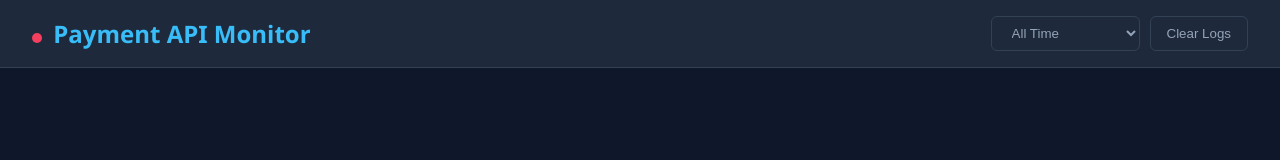
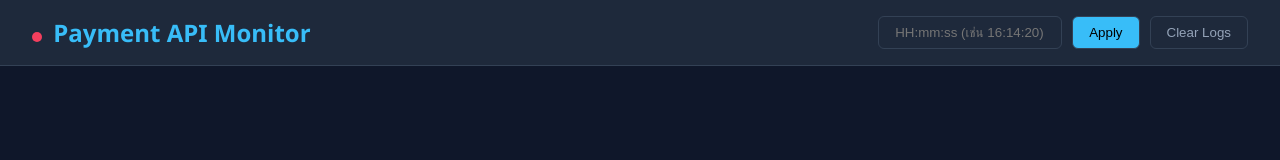
Before and after one commit to Moon-dev06/payment-api-monitor, a website: page public/index.html in a window 1280 px wide. Drawn offline with Linux system fonts and the light colour scheme; no server answers.

Commit message:
Fillter-timefillter

```diff
--- a/public/index.html
+++ b/public/index.html
@@ -30,10 +30,13 @@
         /* --- [NEW] Loading CSS --- */
         #loading-overlay {
             position: fixed;
-            top: 0; left: 0;
-            width: 100%; height: 100%;
+            top: 0;
+            left: 0;
+            width: 100%;
+            height: 100%;
             background: rgba(15, 23, 42, 0.8);
-            display: none; /* ซ่อนไว้เริ่มต้น */
+            display: none;
+            /* ซ่อนไว้เริ่มต้น */
             flex-direction: column;
             justify-content: center;
             align-items: center;
@@ -52,7 +55,9 @@
         }
 
         @keyframes spin {
-            to { transform: rotate(360deg); }
+            to {
+                transform: rotate(360deg);
+            }
         }
 
         header {
@@ -67,17 +72,24 @@
             z-index: 100;
         }
 
-        h1 { margin: 0; font-size: 1.5rem; color: var(--blue-sky); }
+        h1 {
+            margin: 0;
+            font-size: 1.5rem;
+            color: var(--blue-sky);
+        }
 
         .status-dot {
-            height: 10px; width: 10px;
+            height: 10px;
+            width: 10px;
             background-color: #4ade80;
             border-radius: 50%;
             display: inline-block;
             margin-right: 5px;
         }
 
-        .status-dot.offline { background-color: #f43f5e; }
+        .status-dot.offline {
+            background-color: #f43f5e;
+        }
 
         #logs-container {
             padding: 1.5rem;
@@ -96,8 +108,15 @@
         }
 
         @keyframes slideIn {
-            from { opacity: 0; transform: translateY(20px); }
-            to { opacity: 1; transform: translateY(0); }
+            from {
+                opacity: 0;
+                transform: translateY(20px);
+            }
+
+            to {
+                opacity: 1;
+                transform: translateY(0);
+            }
         }
 
         .card-header {
@@ -118,8 +137,13 @@
             color: #000;
         }
 
-        .method-get { background-color: var(--accent-get); }
-        .method-post { background-color: var(--accent-post); }
+        .method-get {
+            background-color: var(--accent-get);
+        }
+
+        .method-post {
+            background-color: var(--accent-post);
+        }
 
         .source-badge {
             font-size: 0.7rem;
@@ -153,7 +177,10 @@
             background-color: var(--border);
         }
 
-        .log-section { padding: 1.25rem; background-color: var(--card-bg); }
+        .log-section {
+            padding: 1.25rem;
+            background-color: var(--card-bg);
+        }
 
         .section-title {
             font-size: 0.75rem;
@@ -165,8 +192,13 @@
             gap: 6px;
         }
 
-        .title-req { color: var(--blue-sky); }
-        .title-res { color: var(--accent-res); }
+        .title-req {
+            color: var(--blue-sky);
+        }
+
+        .title-res {
+            color: var(--accent-res);
+        }
 
         pre {
             background-color: rgba(0, 0, 0, 0.3);
@@ -190,9 +222,20 @@
             font-weight: bold;
         }
 
-        .status-200 { background-color: rgba(74, 222, 128, 0.2); color: #4ade80; }
-        .status-error { background-color: rgba(244, 63, 94, 0.2); color: #f43f5e; }
-        .status-processing { background-color: rgba(56, 189, 248, 0.2); color: var(--blue-sky); }
+        .status-200 {
+            background-color: rgba(74, 222, 128, 0.2);
+            color: #4ade80;
+        }
+
+        .status-error {
+            background-color: rgba(244, 63, 94, 0.2);
+            color: #f43f5e;
+        }
+
+        .status-processing {
+            background-color: rgba(56, 189, 248, 0.2);
+            color: var(--blue-sky);
+        }
 
         .btn-clear {
             background: transparent;
@@ -204,10 +247,15 @@
             transition: 0.2s;
         }
 
-        .btn-clear:hover { background: #334155; color: white; }
+        .btn-clear:hover {
+            background: #334155;
+            color: white;
+        }
 
         @media (max-width: 768px) {
-            .card-body { grid-template-columns: 1fr; }
+            .card-body {
+                grid-template-columns: 1fr;
+            }
         }
     </style>
 </head>
@@ -224,13 +272,10 @@
             <h1><span id="conn-status" class="status-dot offline"></span> Payment API Monitor</h1>
         </div>
         <div style="display: flex; gap: 10px;">
-            <select id="time-filter" class="btn-clear" onchange="applyTimeFilter()">
-                <option value="0">All Time</option>
-                <option value="1">Last 1 Minute</option>
-                <option value="5">Last 5 Minutes</option>
-                <option value="10">Last 10 Minutes</option>
-                <option value="30">Last 30 Minutes</option>
-            </select>
+            <input type="text" id="exact-time-filter" class="btn-clear" placeholder="HH:mm:ss (เช่น 16:14:20)"
+                style="width: 150px;">
+            <button class="btn-clear" onclick="applyExactTimeFilter()"
+                style="background: var(--blue-sky); color: #000;">Apply</button>
             <button class="btn-clear" onclick="clearLogs()">Clear Logs</button>
         </div>
     </header>
@@ -360,29 +405,43 @@
             console.log("Logs cleared on UI.");
         }
 
-        // --- [MODIFIED] ฟังก์ชันกรองเวลาพร้อม Loading ---
-        function applyTimeFilter() {
-            // 1. แสดง Loading
+        function applyExactTimeFilter() {
+            const timeInput = document.getElementById('exact-time-filter').value.trim();
+            if (!timeInput) return;
+
+            // แสดง Loading
             loadingOverlay.style.display = 'flex';
 
-            const filterMinutes = parseInt(document.getElementById('time-filter').value);
+            try {
+                const now = new Date();
+                const [hours, minutes, seconds] = timeInput.split(':');
 
-            // 2. ล้างหน้าจอและข้อมูลเก่าทันที
-            container.innerHTML = '';
-            for (const key in cards) delete cards[key];
+                // สร้าง Object วันที่ของวันนี้ แต่ระบุเวลาตามที่พิมพ์มา
+                const targetDate = new Date(now.getFullYear(), now.getMonth(), now.getDate(), hours, minutes, seconds || 0);
 
-            // 3. ตั้งค่าเวลาใหม่
-            if (filterMinutes === 0) {
-                lastClearTime = 0;
-            } else {
-                lastClearTime = Date.now() - (filterMinutes * 60 * 1000);
+                // ตรวจสอบว่าเวลาที่พิมพ์ถูกต้องไหม
+                if (isNaN(targetDate.getTime())) {
+                    alert("รูปแบบเวลาไม่ถูกต้อง กรุณาพิมพ์แบบ HH:mm:ss");
+                    loadingOverlay.style.display = 'none';
+                    return;
+                }
+
+                // ล้างหน้าจอและตั้งค่าเวลาเริ่มต้นใหม่
+                container.innerHTML = '';
+                for (const key in cards) delete cards[key];
+
+                // ตั้งค่า lastClearTime เป็นเวลาที่พิมพ์มา
+                lastClearTime = targetDate.getTime();
+
+                setTimeout(() => {
+                    loadingOverlay.style.display = 'none';
+                    console.log(`Filtering logs from: ${targetDate.toLocaleTimeString()}`);
+                }, 500);
+
+            } catch (e) {
+                alert("เกิดข้อผิดพลาดในการกรองเวลา");
+                loadingOverlay.style.display = 'none';
             }
-
-            // 4. หน่วงเวลา 500ms เพื่อให้ Loading แสดงผล (และรอรอบ Polling ถัดไปวาดการ์ด)
-            setTimeout(() => {
-                loadingOverlay.style.display = 'none';
-                console.log(`Filter applied: last ${filterMinutes} min`);
-            }, 500);
         }
     </script>
 </body>
```
